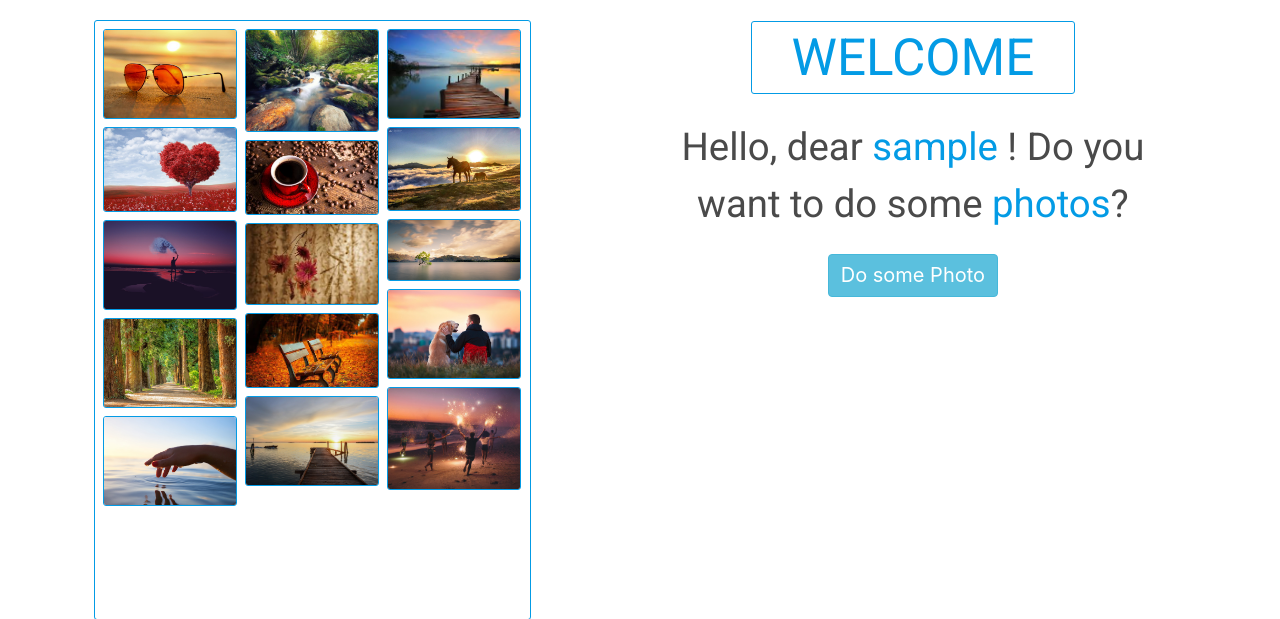
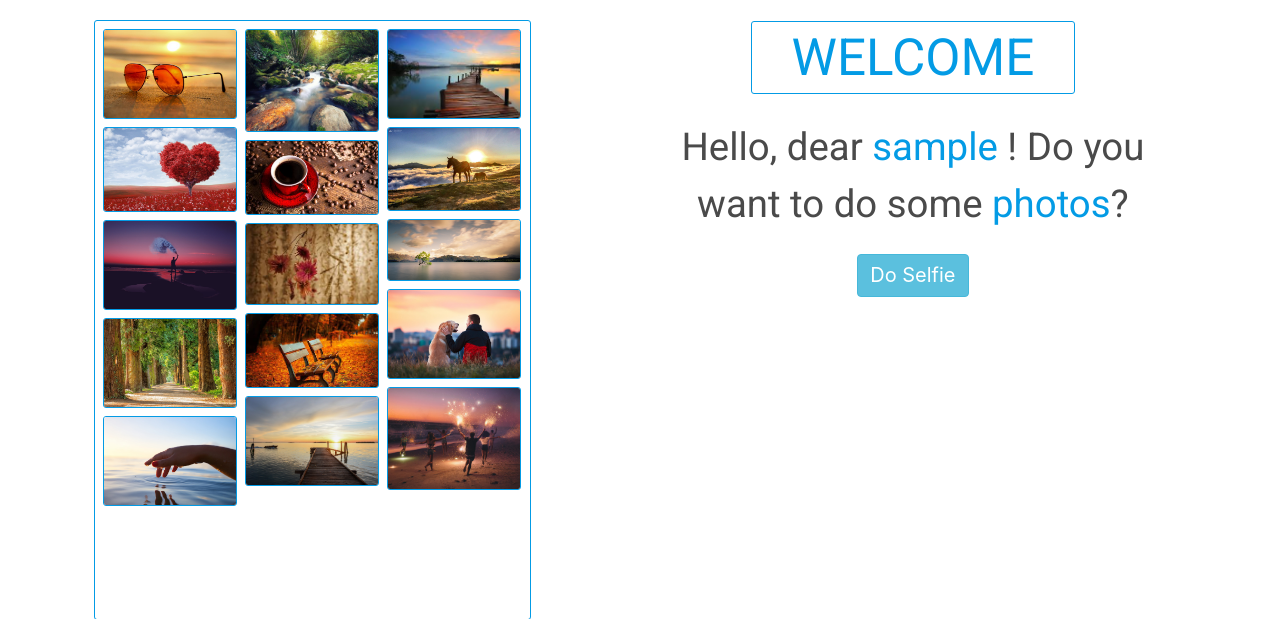
Before and after one commit to MarKiyan21/Camagru, a PHP site: page / in a window 1280 px wide. Shown: the part 52-671 px from the top of the page. Run offline with PHP 8.4, Linux system fonts and the light colour scheme; the visitor is signed in with stand-in values (Sample User, id 1); some libraries are stand-ins or nearby versions.

Commit message:
change name of button

```diff
--- a/views/site/index.php
+++ b/views/site/index.php
@@ -94,7 +94,7 @@
 			<div class="description col-md-12 col-sm-12 col-xs-12">
 				<span>Hello, dear <?php if(!empty($_SESSION['user'])):?><a href="/user/info/<?php echo $_SESSION['user']?>"><?php echo $_SESSION['user'];?></a> <?php else: ?>friend<?php endif; ?>! Do you want to do some <a href="/photos/">photos</a>?</span><br><br>
 				<?php if(!empty($_SESSION['user'])): ?>
-					<button class="btn btn-info" style="font-size: 20px;">Do some Photo</button>
+					<button class="btn btn-info" style="font-size: 20px;">Do Selfie</button>
 				<?php else: ?>
 					<span>You only need to <a href="/user/register">register</a> or <a href="/user/login">log in</a> to our site, designed by a great coder without a sense of design, but with a sense of humor</span>
 				<?php endif; ?>
```
